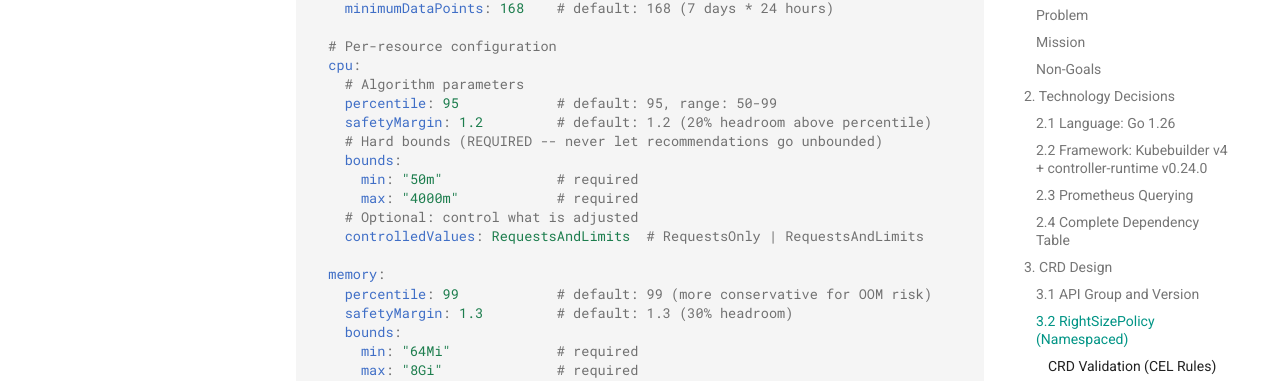
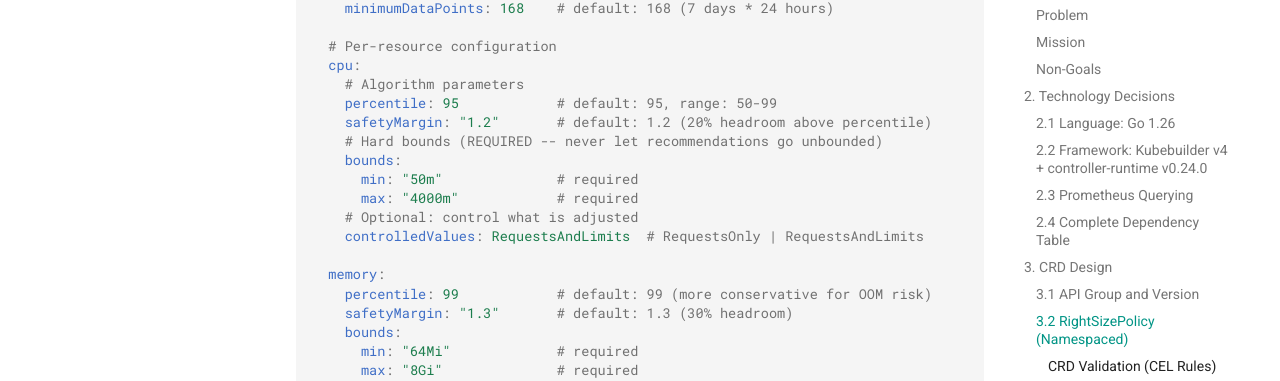
Before and after one commit to attune-io/attune, an MkDocs documentation site: the page built from docs/SPEC.md, in a window 1280 px wide and 900 px high, scrolled down 4564 px. Shown: the part 147-528 px from the top of the window. Built offline with MkDocs 1.6.1 and Material for MkDocs 9.7.7, drawn with Linux system fonts in a browser that asks for light colours; comment, search, counter and statistics services are not loaded.

```diff
--- a/docs/SPEC.md
+++ b/docs/SPEC.md
@@ -185,7 +185,7 @@ spec:
   cpu:
     # Algorithm parameters
     percentile: 95            # default: 95, range: 50-99
-    safetyMargin: 1.2         # default: 1.2 (20% headroom above percentile)
+    safetyMargin: "1.2"       # default: 1.2 (20% headroom above percentile)
     # Hard bounds (REQUIRED -- never let recommendations go unbounded)
     bounds:
       min: "50m"              # required
@@ -195,7 +195,7 @@ spec:
 
   memory:
     percentile: 99            # default: 99 (more conservative for OOM risk)
-    safetyMargin: 1.3         # default: 1.3 (30% headroom)
+    safetyMargin: "1.3"       # default: 1.3 (30% headroom)
     bounds:
       min: "64Mi"             # required
       max: "8Gi"              # required
@@ -352,11 +352,11 @@ spec:
     minimumDataPoints: 168
   cpu:
     percentile: 95
-    safetyMargin: 1.2
+    safetyMargin: "1.2"
     controlledValues: RequestsAndLimits
   memory:
     percentile: 99
-    safetyMargin: 1.3
+    safetyMargin: "1.3"
     controlledValues: RequestsAndLimits
     allowDecrease: false
   updateStrategy:
```
Also changed, not shown: README.md (+2 -2 lines).
